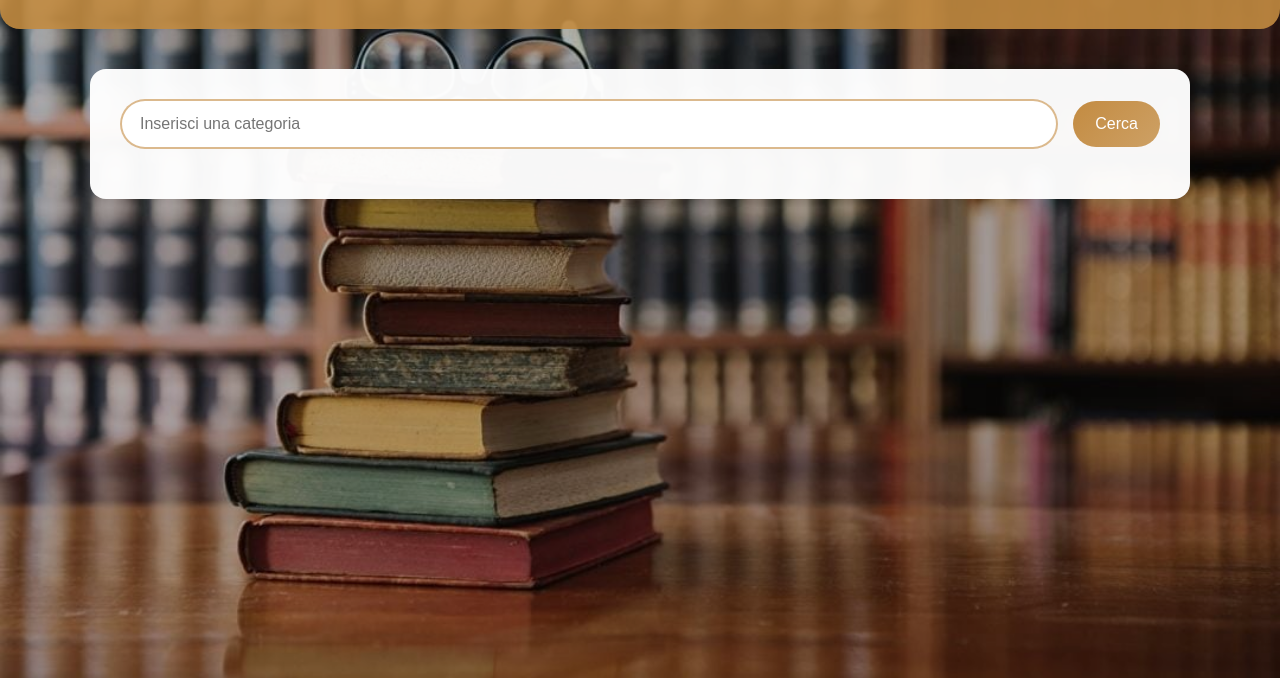
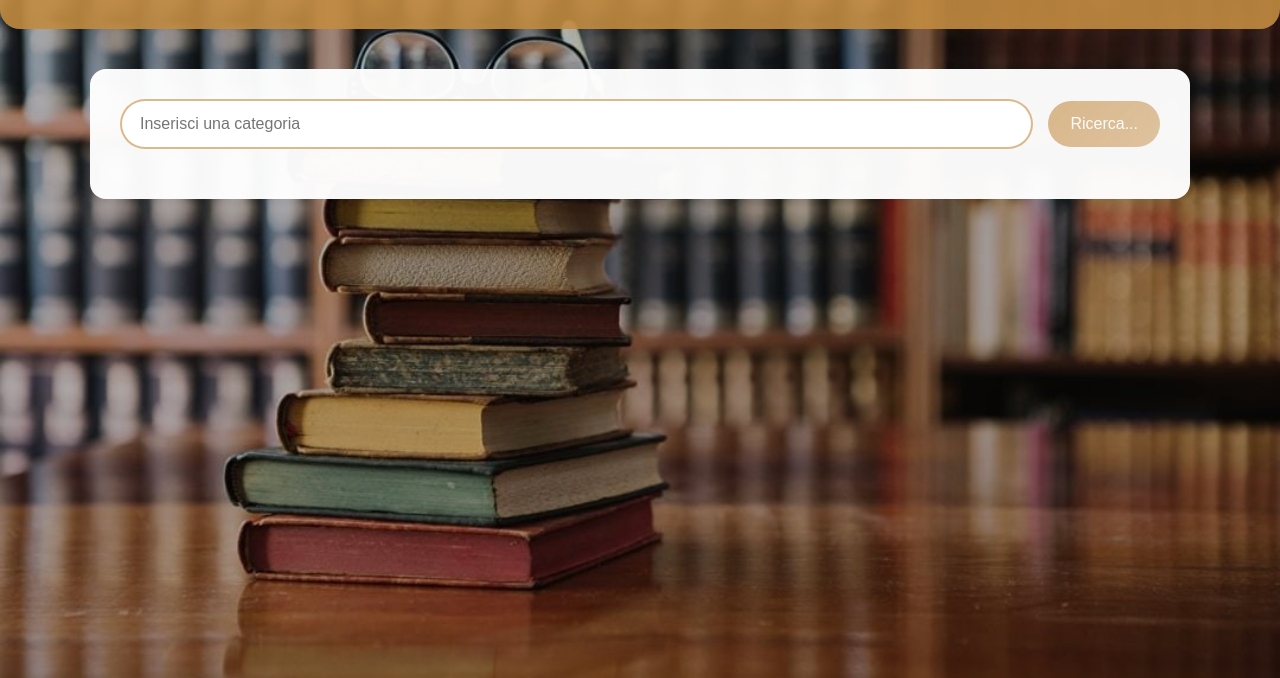
Before and after one commit to Mario1998i/Book-Explorer-Vite, a website built with Vite: page index.html in a window 1280 px wide. Both pictures are taken after a click on the button "Cerca". Shown: the part 122-800 px from the top of the page. Built offline with nearby package versions, Linux system fonts and the light colour scheme.

Commit message:
feat: disable search button during API request

```diff
--- a/src/main.js
+++ b/src/main.js
@@ -16,6 +16,9 @@ async function handleBookClick(key) {
 
 // 2. Ascoltiamo il click sul bottone
 searchBtn.addEventListener("click", async () => {
+    searchBtn.textContent = "Ricerca...";
+    searchBtn.disabled = true;
+
     descriptionsContainer.innerHTML = "";
     descriptionsContainer.style.display = "none";
     // 3. Leggiamo il valore inserito dall'utente
@@ -30,4 +33,7 @@ searchBtn.addEventListener("click", async () => {
     const books = await fetchBooksByCategory(category);
 
     renderBooks(books, resultsContainer, handleBookClick);
+
+    searchBtn.textContent = "Cerca";
+    searchBtn.disabled = false;
 })
--- a/src/style.css
+++ b/src/style.css
@@ -77,6 +77,13 @@ main {
     transition: transform 0.2s ease, box-shadow 0.2s ease;
 }
 
+.search-section button:disabled {
+    opacity: 0.6;
+    cursor: not-allowed;
+    transform: none;
+    box-shadow: none;
+}
+
 .search-section button:hover {
     transform: translateY(-2px);
     box-shadow: 0 5px 15px rgba(195, 139, 65, 0.4);
```
